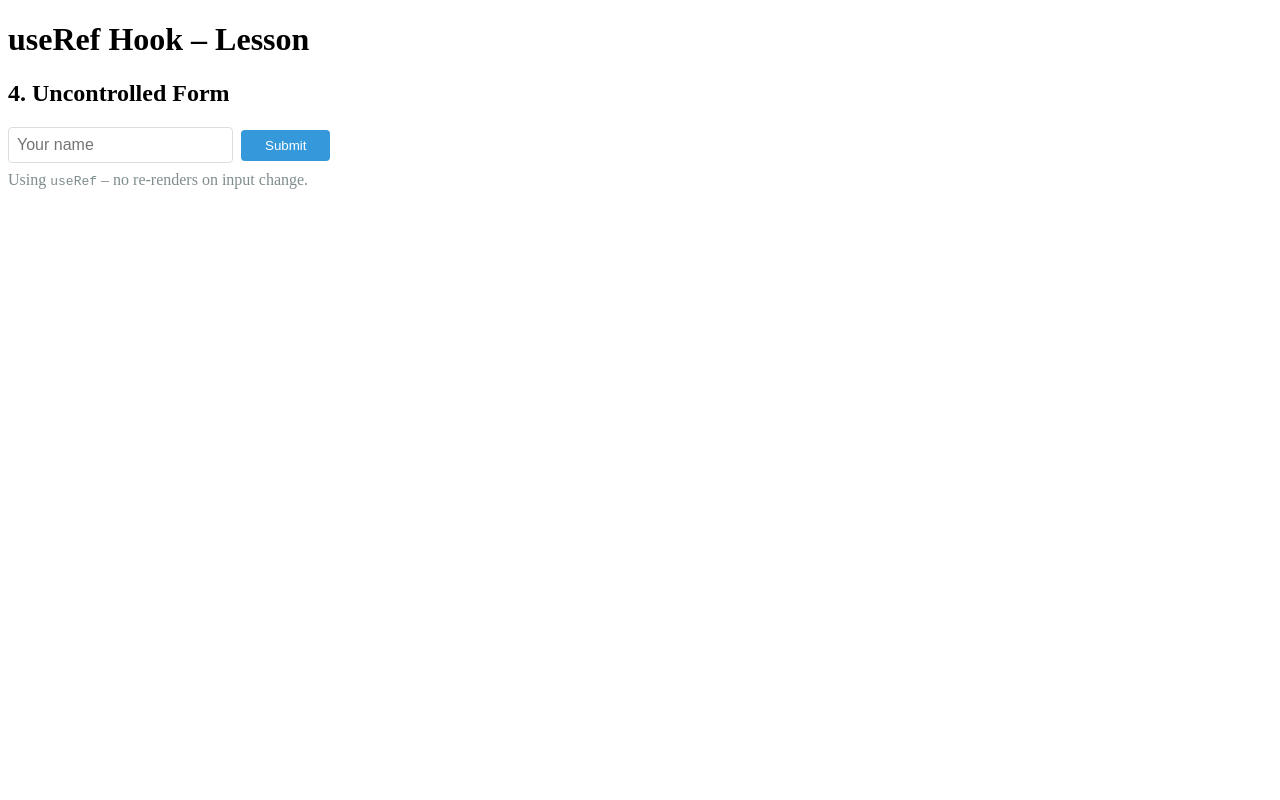
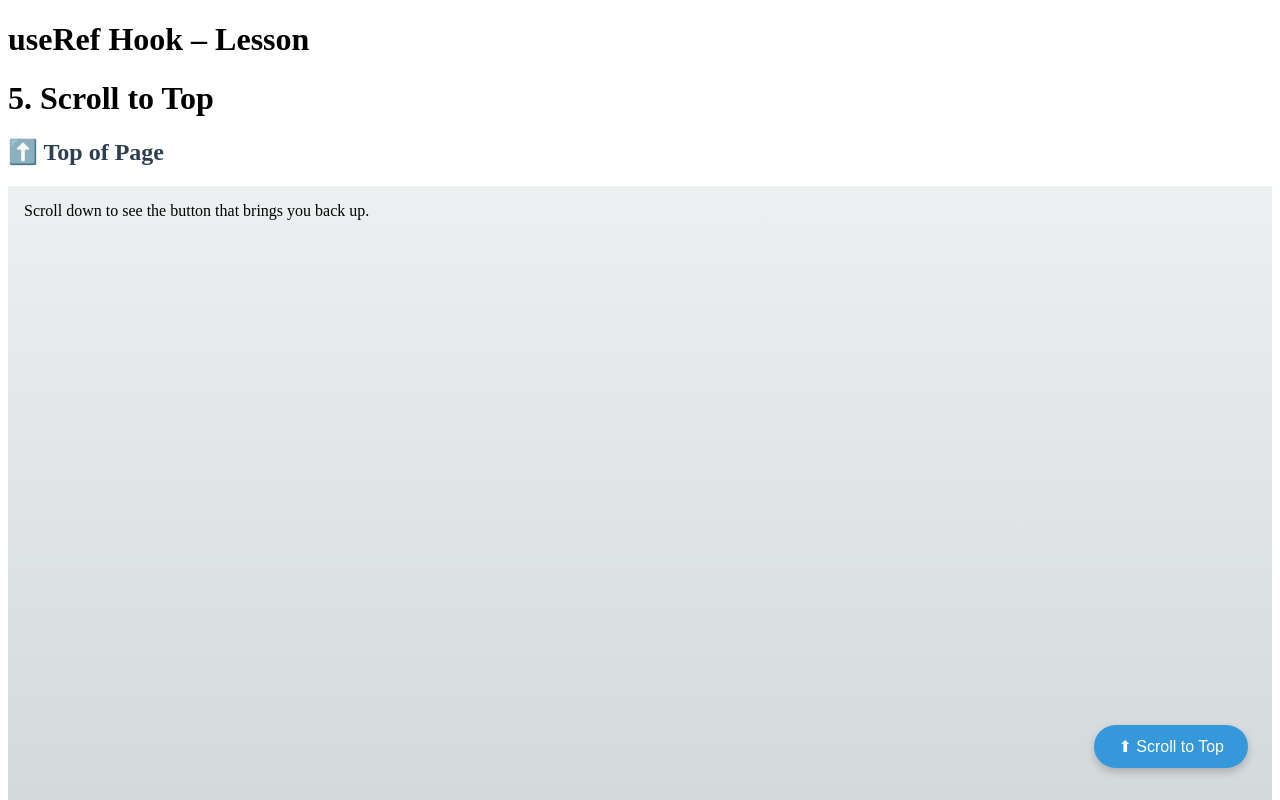
Before and after one commit to HaithamAbuDraz/react-advanced, a React (Vite) app: page / in a window 1280 px wide. Shown: the top 800 px of the page. Built offline with nearby package versions, Linux system fonts and the light colour scheme.

Commit message:
feat: add ScrollToTop component to useRef lesson

```diff
--- a/src/lessons/02-useRef/UseRefLesson.tsx
+++ b/src/lessons/02-useRef/UseRefLesson.tsx
@@ -1,10 +1,10 @@
-import UncontrolledForm from './components/UncontrolledForm';
+import ScrollToTop from './components/ScrollToTop';
 
 function UseRefLesson() {
   return (
     <div>
       <h1>useRef Hook – Lesson</h1>
-      <UncontrolledForm />
+      <ScrollToTop />
     </div>
   );
 }
--- /dev/null
+++ b/src/lessons/02-useRef/components/ScrollToTop.tsx
@@ -0,0 +1,43 @@
+import { useRef } from "react";
+
+function ScrollToTop() {
+  const topRef = useRef<HTMLHeadingElement>(null);
+
+  const scrollToTop = () => {
+    topRef.current?.scrollIntoView({ behavior: "smooth" });
+  };
+
+  return (
+    <div>
+      <h1 ref={topRef} >5. Scroll to Top</h1>
+      <h2 style={{ color: "#2c3e50" }}>
+        ⬆️ Top of Page
+      </h2>
+      <div style={{ height: "1200px", background: "linear-gradient(to bottom, #ecf0f1, #bdc3c7)" }}>
+        <p style={{ padding: "1rem" }}>
+          Scroll down to see the button that brings you back up.
+        </p>
+      </div>
+      <button
+        onClick={scrollToTop}
+        style={{
+          position: "fixed",
+          bottom: "2rem",
+          right: "2rem",
+          padding: "0.75rem 1.5rem",
+          backgroundColor: "#3498db",
+          color: "white",
+          border: "none",
+          borderRadius: "50px",
+          cursor: "pointer",
+          boxShadow: "0 4px 8px rgba(0,0,0,0.2)",
+          fontSize: "1rem",
+        }}
+      >
+        ⬆ Scroll to Top
+      </button>
+    </div>
+  );
+}
+
+export default ScrollToTop;
```
